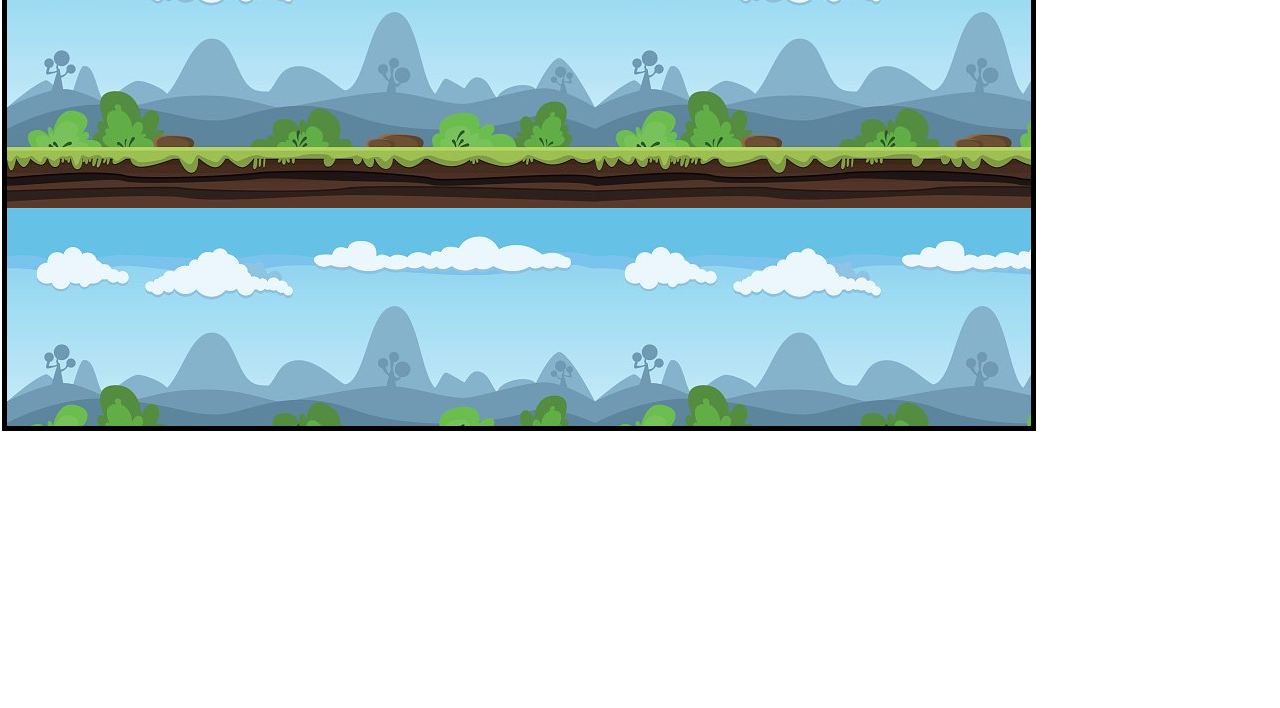
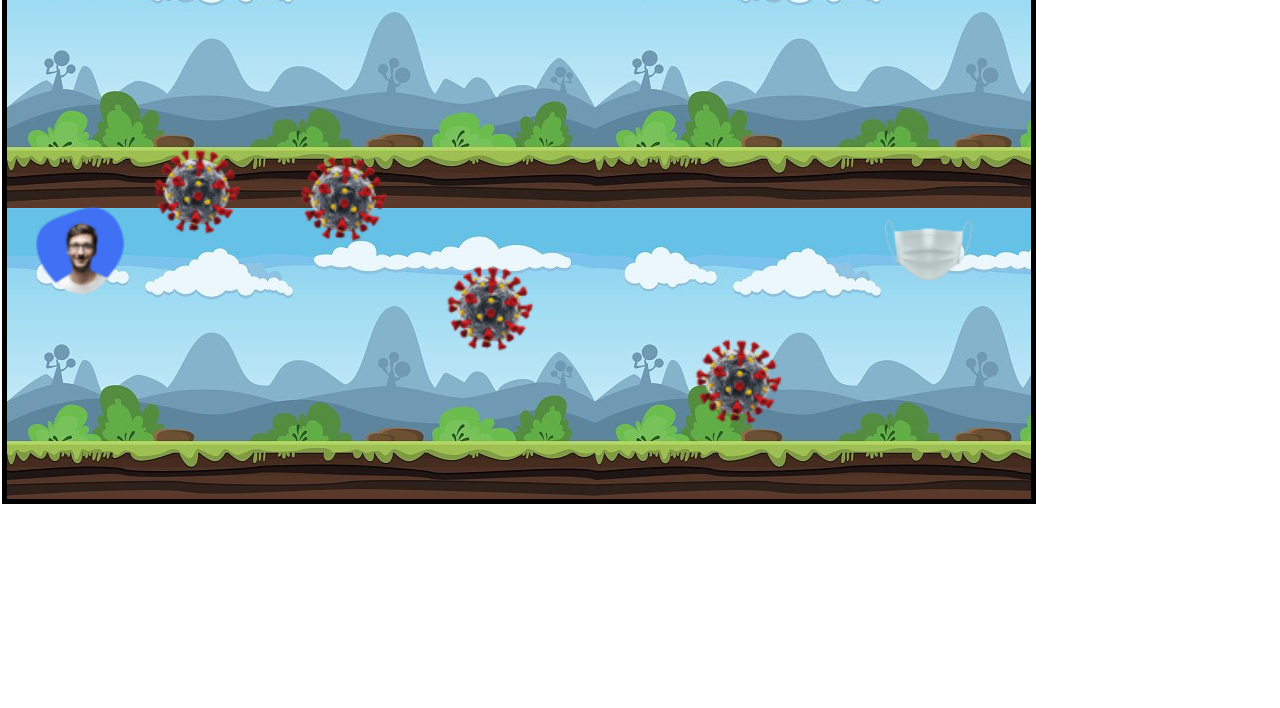
Before and after one commit to mrvishalsharma/Covid-Fighter-Game, a plain HTML site: page index.html in a window 1280 px wide. Shown: the part 92-800 px from the top of the page. Drawn offline with Linux system fonts and the light colour scheme.

Commit message:
added js file link

```diff
--- a/fight.js
+++ b/fight.js
@@ -0,0 +1,192 @@
+function load_images(){
+	//player image ,virus mask
+
+	//this are global function
+	enemy_image = new Image;
+	enemy_image.src = "images/covid.png";
+
+	player_img = new Image;
+	player_img.src = "images/player.png";
+
+    mask_image = new Image;
+	mask_image.src = "images/mask.png";
+
+
+}
+
+
+function init(){
+     //define the objects we will have in the game
+canvas = document.getElementById("mycanvas");
+console.log(canvas);
+W=700;
+H=400;
+
+canvas.width=W;
+canvas.height=H;
+
+//we will use this pen object to drwa someting on the screen
+pen=canvas.getContext('2d');
+console.log(pen);
+game_over = false;
+
+//if we don't write var keyword then it's become the global variable
+e1 = {
+	x : 100,
+	y : 50,
+	w : 60,
+	h : 60,
+	speed : 10,
+};
+
+e2 = {
+	x : 200,
+	y : 150,
+	w : 60,
+	h : 60,
+	speed : 15,
+};
+
+
+e3 = {
+	x : 300,
+	y : 20,
+	w : 60,
+	h : 60,
+	speed : 20,
+};
+
+e4 = {
+	x : 400,
+	y : 70,
+	w : 60,
+	h : 60,
+	speed : 30,
+};
+
+e5 = {
+	x : 470,
+	y : 90,
+	w : 60,
+	h : 60,
+	speed : 40,
+};
+
+enemy = [e1,e2,e3,e4,e5];
+
+player = {
+	x : 20, //player standing at the 20th pos in the begning
+	y : H/2,
+	w : 60,
+	h : 60,
+	speed : 20,
+	moving : false,
+	health : 0,
+
+}
+
+ mask = {  //static it will stand
+ 	x : W-100, //mask is standing at the side end
+ 	y : H/2,
+ 	w : 60,
+ 	h : 60,
+ };
+
+ //listen to events on canvas
+ canvas.addEventListener('mousedown',function(){
+   console.log("Mouse Pressed");
+   player.moving=true;
+ });
+
+ canvas.addEventListener('mouseup',function(){
+   console.log("Mouse Released");
+   player.moving=false;
+ });
+
+
+}
+
+function isOverlap(rect1,rect2){
+   if(rect1.x < rect2.x + rect2.w &&
+   	  rect1.x + rect1.w > rect2.x &&
+   	  rect1.y < rect2.y + rect2.h &&
+   	  rect1.y + rect1.h > rect2.y){
+   	return true
+   }
+   return false;
+
+}
+
+function draw(){
+
+    //clear the canvas area for the old frame
+    pen.clearRect(0,0,W,H);
+    //fillstyle is used to change the color
+    pen.fillStyle = "red";
+
+//draw the mask where our player will reach in the end
+pen.drawImage(player_img,player.x,player.y,player.w,player.h);
+pen.drawImage(mask_image,mask.x,mask.y,mask.w,mask.h);
+
+
+    for(let i=0; i<enemy.length; i++){
+    	pen.drawImage(enemy_image,enemy[i].x,enemy[i].y,enemy[i].w,enemy[i].h);
+    }
+
+pen.fillstyle = "white";
+pen.fillText("Score"+" : " + player.health,10,10);//10,10 is the cordinates were we wannt to display it
+
+
+
+}
+function update(){
+
+        //if teh player is moving then we will upadte the x
+if(player.moving==true){
+	player.x += player.speed;
+	player.health += 10;
+}
+
+for(let i=0; i<enemy.length;i++){
+	if(isOverlap(enemy[i],player)){
+		player.health -= 30;
+    if(player.health < 0){
+    	console.log(player.health);
+    	game_over = true;
+    	alert(" "+"Game Over"+" "+ player.health);
+    }
+
+	}
+}
+
+
+//check over lap btw the player and the mask
+
+if(isOverlap(player,mask)){
+	// console.log("You Won");
+	alert(" "+"You Won!");
+	game_over = true;
+	return;
+}
+
+       //move the box downwars
+    for(let i=0; i<enemy.length; i++){
+    	enemy[i].y += enemy[i].speed;
+    	if(enemy[i].y > H-enemy[i].h || enemy[i].y < 0){
+    		enemy[i].speed *= -1;
+    	}
+    }
+}
+
+function gameloop(){
+	if(game_over==true){
+		clearInterval(f);
+	}
+    draw();
+    update();
+    console.log("In gameloop");
+}
+
+load_images();
+init();
+var f = setInterval(gameloop,100);
--- a/index.html
+++ b/index.html
@@ -30,7 +30,7 @@
 <body>
         <h1>Covid Fighter Game</h1>
 		<canvas id="mycanvas"></canvas>
-	    <script type="text/javascript" src="fighter.js"></script>
+	    <script type="text/javascript" src="fight.js"></script>
 
 </body>
 </html>
```
